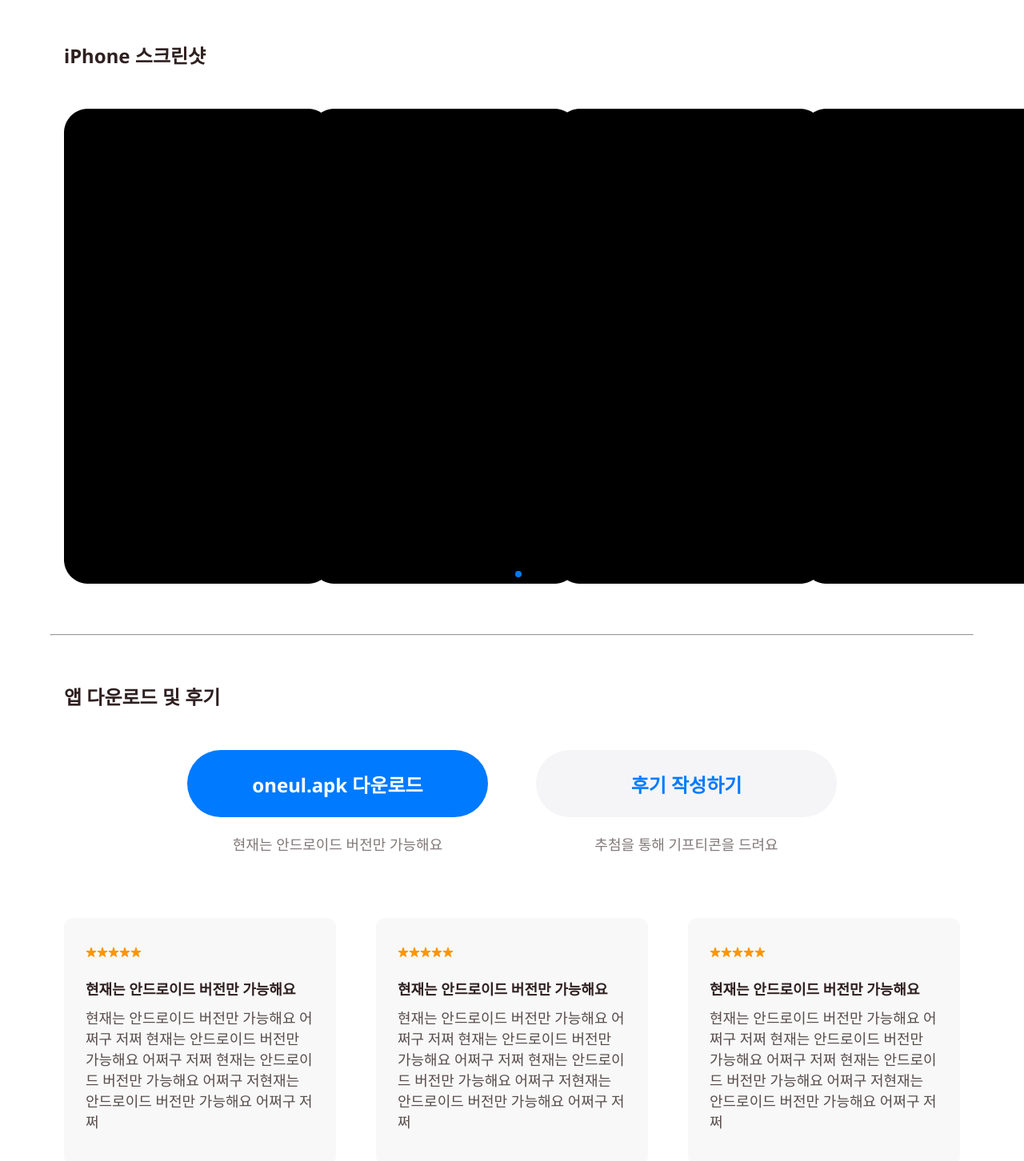
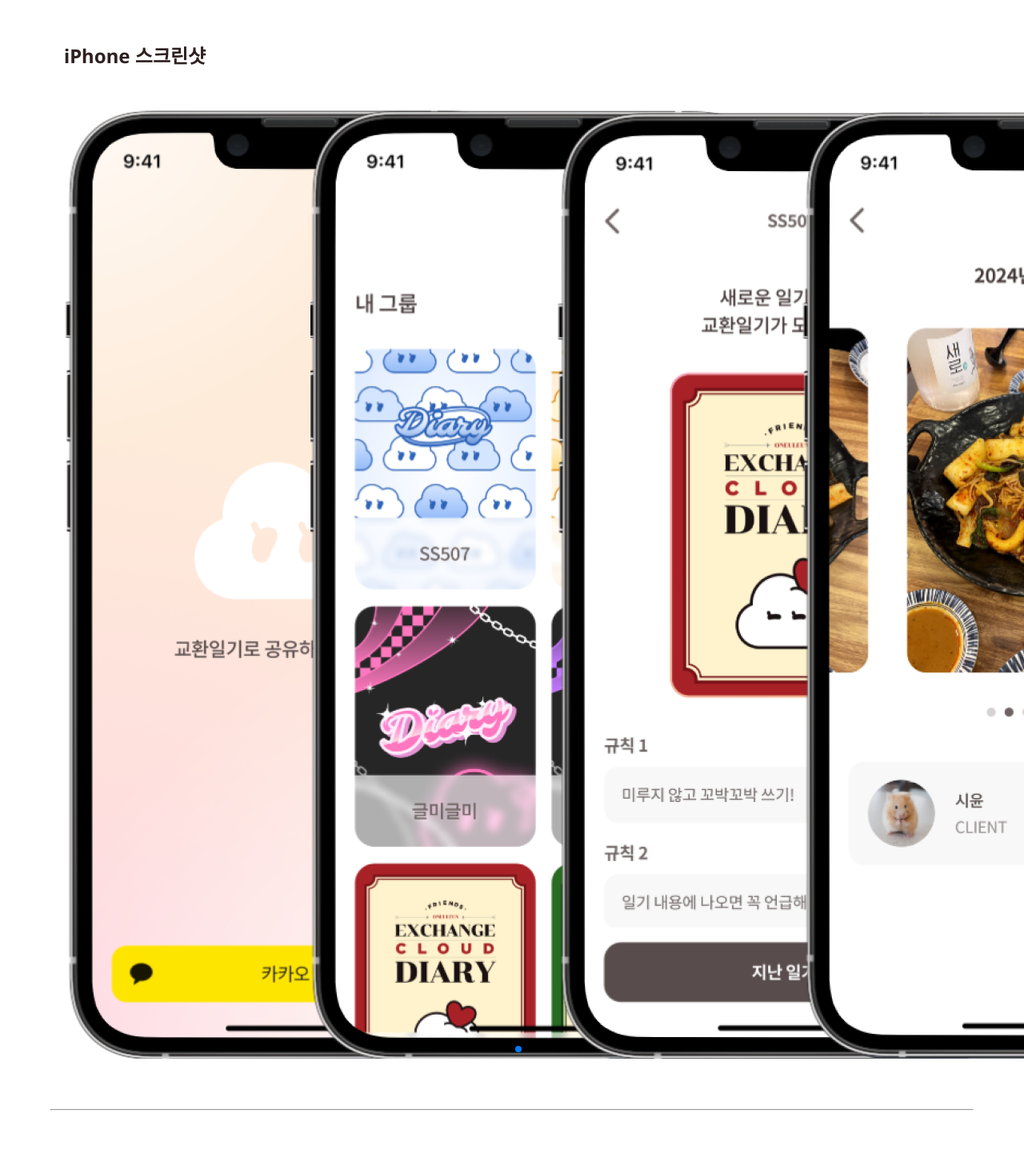
Before and after one commit to SS507-today/o.neul, a Next.js app in the folder demo/: page / in a window 1280 px wide. Shown: the part 1200-2652 px from the top of the page at 80% size. Built offline with nearby package versions, Linux system fonts and the light colour scheme.

Commit message:
fix: modify wording

```diff
--- a/demo/src/app/config.ts
+++ b/demo/src/app/config.ts
@@ -7,11 +7,11 @@ export const config = {
   descriptions: [
     {
       title: "아날로그의 교환일기를 그대로",
-      desc: "교환일기가 넘어가면 한 바퀴를 돌아 다시 전달받기 전까지 친구들의 일기를 볼 수 없어요!",
+      desc: "교환일기가 넘어가면 한 바퀴를 돌아 다시 전달받기 전까지\n친구들의 일기를 볼 수 없어요!",
     },
     {
       title: "하루마다 교환되는 일기",
-      desc: "하루가 지나면 다음 친구에게 일기가 전달돼요! 하루 안에 오늘을 공유해주세요.",
+      desc: "하루가 지나면 다음 친구에게 일기가 전달돼요!\n하루 안에 오늘을 공유해주세요.",
     },
     {
       title: "교환일기장 꾸미기",
@@ -19,30 +19,30 @@ export const config = {
     },
   ],
   img: [
-    "/assets/screen.png",
-    "/assets/screen.png",
-    "/assets/screen.png",
-    "/assets/screen.png",
-    "/assets/screen.png",
+    "/assets/screen1.png",
+    "/assets/screen2.png",
+    "/assets/screen3.png",
+    "/assets/screen4.png",
+    "/assets/screen5.png",
   ],
   reviews: [
     {
       stars: 5,
-      title: "현재는 안드로이드 버전만 가능해요",
+      title: "꿀떡을 꿀떡꿀떡",
       description:
-        "현재는 안드로이드 버전만 가능해요 어쩌구 저쩌 현재는 안드로이드 버전만 가능해요 어쩌구 저쩌 현재는 안드로이드 버전만 가능해요 어쩌구 저현재는 안드로이드 버전만 가능해요 어쩌구 저쩌",
+        "초등학교 때 썼던 교환일기를 핸드폰에서도 쓸 수 있다니🥺 친한 친구들이랑만 그룹을 만들어서 하루를 공유할 수 있어서 너무 좋아요!!",
     },
     {
       stars: 5,
-      title: "현재는 안드로이드 버전만 가능해요",
+      title: "추억지기",
       description:
-        "현재는 안드로이드 버전만 가능해요 어쩌구 저쩌 현재는 안드로이드 버전만 가능해요 어쩌구 저쩌 현재는 안드로이드 버전만 가능해요 어쩌구 저현재는 안드로이드 버전만 가능해요 어쩌구 저쩌",
+        "오랜만에 친구들과 교환일기를 쓰며 추억을 나눌 수 있어 즐거웠어요. 디지털로도 아날로그 감성을 그대로 느낄 수 있어요! 그룹으로 꾸미는 재미도 쏠쏠하네요.",
     },
     {
       stars: 5,
-      title: "현재는 안드로이드 버전만 가능해요",
+      title: "옴뇸욤",
       description:
-        "현재는 안드로이드 버전만 가능해요 어쩌구 저쩌 현재는 안드로이드 버전만 가능해요 어쩌구 저쩌 현재는 안드로이드 버전만 가능해요 어쩌구 저현재는 안드로이드 버전만 가능해요 어쩌구 저쩌",
+        "디지털로 옮겨진 교환일기라서 더 간편하고 접근성이 좋았어요. 다시 제 차례가 올 때까지 앱 내에서 할 수 있는 무언가가 있으면 좋겠어요!!",
     },
   ],
 };
```
